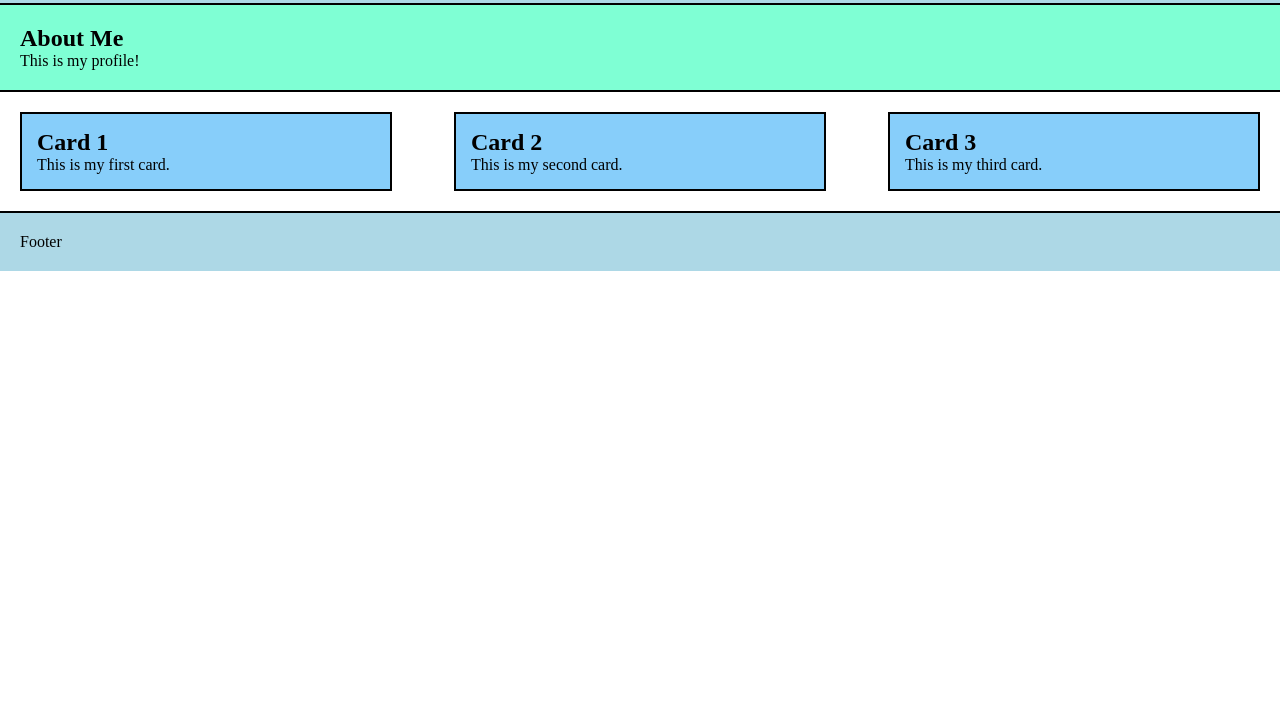
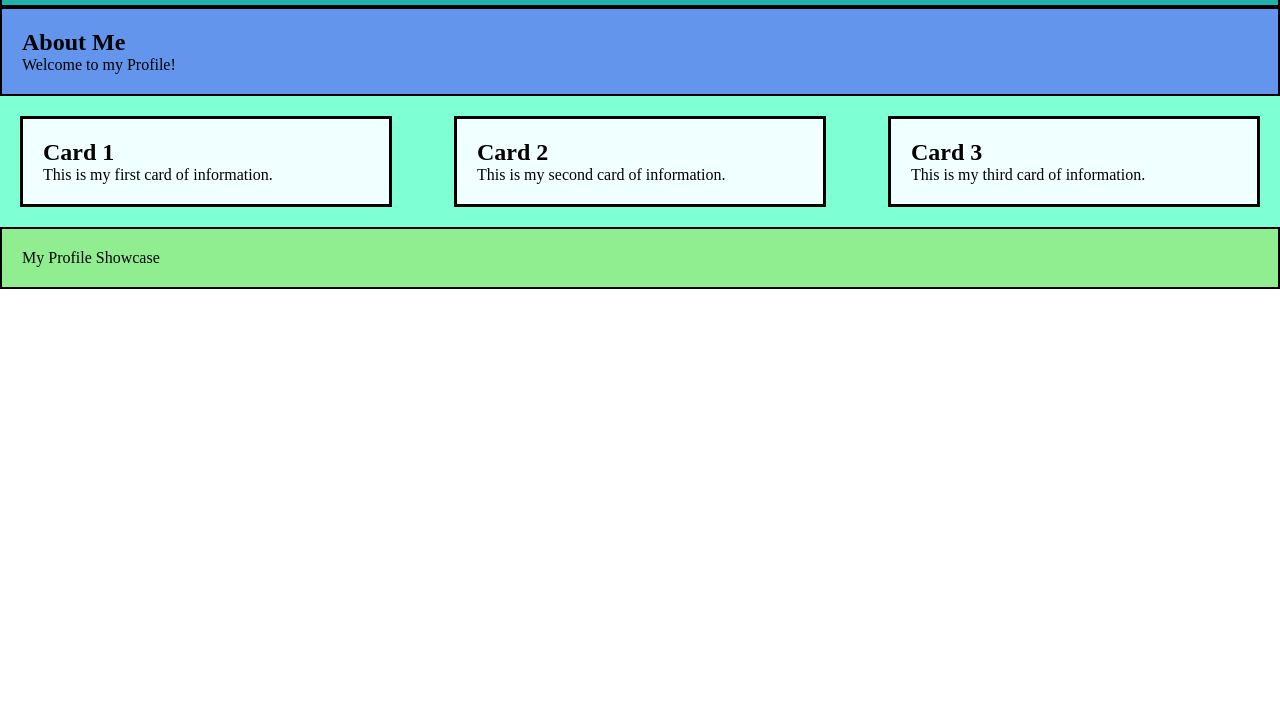
Before and after one commit to ynaescobido/lab-2, a plain HTML site: page index.html in a window 1280 px wide. Shown: the part 74-800 px from the top of the page. Drawn offline with Linux system fonts and the light colour scheme; files that its build step writes are made by us from their sources.

Commit message:
version-5

```diff
--- a/css/style.css
+++ b/css/style.css
@@ -5,18 +5,20 @@
 }
 
 
-/* Header */
+/*Header*/
 
 header {
     display: flex;
     flex-direction: column;
-    background-color: lightblue;
+
+    background-color:lightseagreen;
+
+    border: 2px solid black;
     padding: 20px;
-    border-bottom: 2px solid black;
 }
 
 
-/* Navigation */
+/*Navigation*/
 
 nav {
     display: flex;
@@ -29,53 +31,64 @@ nav a {
 }
 
 
-/* Bio Section */
+/*Bio*/
 
 .bio-hero {
     flex-basis: 100%;
-    background-color: aquamarine;
+
+    background-color:cornflowerblue;
+
+    border: 2px solid black;
     padding: 20px;
-    border-bottom: 2px solid black;
 }
 
 
-/* Card Container */
+/*Card Containers*/
 
 .card-grid {
     display: flex;
     flex-direction: column;
+
+    background-color:aquamarine;
+
     padding: 20px;
 }
 
 
-/* Cards */
+/*Cards*/
 
 .card {
     flex-basis: 100%;
-    background-color:lightskyblue;
-    border: 2px solid black;
-    padding: 15px;
-    margin-bottom: 15px;
+
+    background-color:azure;
+
+    border: 3px solid black;
+
+    padding: 20px;
+    margin-bottom: 20px;
 }
 
 
-/* Card Hover */
+/*Card Hover*/
 
 .card:hover {
-    background-color: lightgray;
+    background-color: lightblue;
+    border: 3px solid black;
 }
 
 
-/* Footer */
+/*Footer*/
 
 footer {
-    background-color: lightblue;
-    border-top: 2px solid black;
+    background-color: lightgreen;
+
+    border: 2px solid black;
+
     padding: 20px;
 }
 
 
-/* Desktop Version */
+/*Desktop*/
 
 @media (min-width: 768px) {
 
@@ -84,14 +97,17 @@ footer {
         justify-content: space-between;
     }
 
+
     nav {
         flex-direction: row;
     }
+
 
     .card-grid {
         flex-direction: row;
         justify-content: space-between;
     }
+
 
     .card {
         flex-basis: 30%;
--- a/index.html
+++ b/index.html
@@ -18,36 +18,53 @@
         </nav>
     </header>
 
+
     <main>
 
         <section class="bio-hero">
             <h2>About Me</h2>
-            <p>This is my profile!</p>
+
+            <p>
+                Welcome to my Profile!
+            </p>
         </section>
+
 
         <section class="card-grid">
 
             <article class="card">
                 <h2>Card 1</h2>
-                <p>This is my first card.</p>
+
+                <p>
+                    This is my first card of information.
+                </p>
             </article>
+
 
             <article class="card">
                 <h2>Card 2</h2>
-                <p>This is my second card.</p>
+
+                <p>
+                    This is my second card of information.
+                </p>
             </article>
+
 
             <article class="card">
                 <h2>Card 3</h2>
-                <p>This is my third card.</p>
+
+                <p>
+                   This is my third card of information.
+                </p>
             </article>
 
         </section>
 
     </main>
 
+
     <footer>
-        <p>Footer</p>
+        <p>My Profile Showcase</p>
     </footer>
 
 </body>
```
